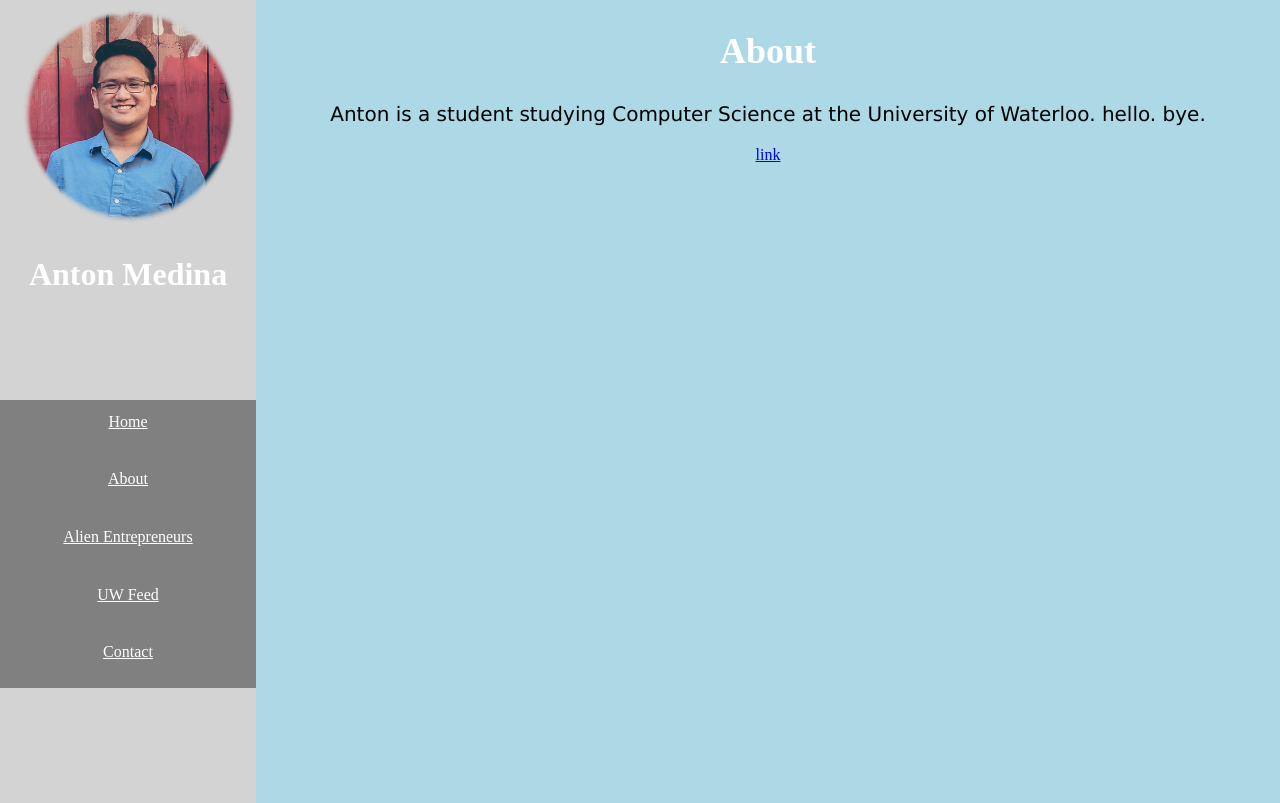
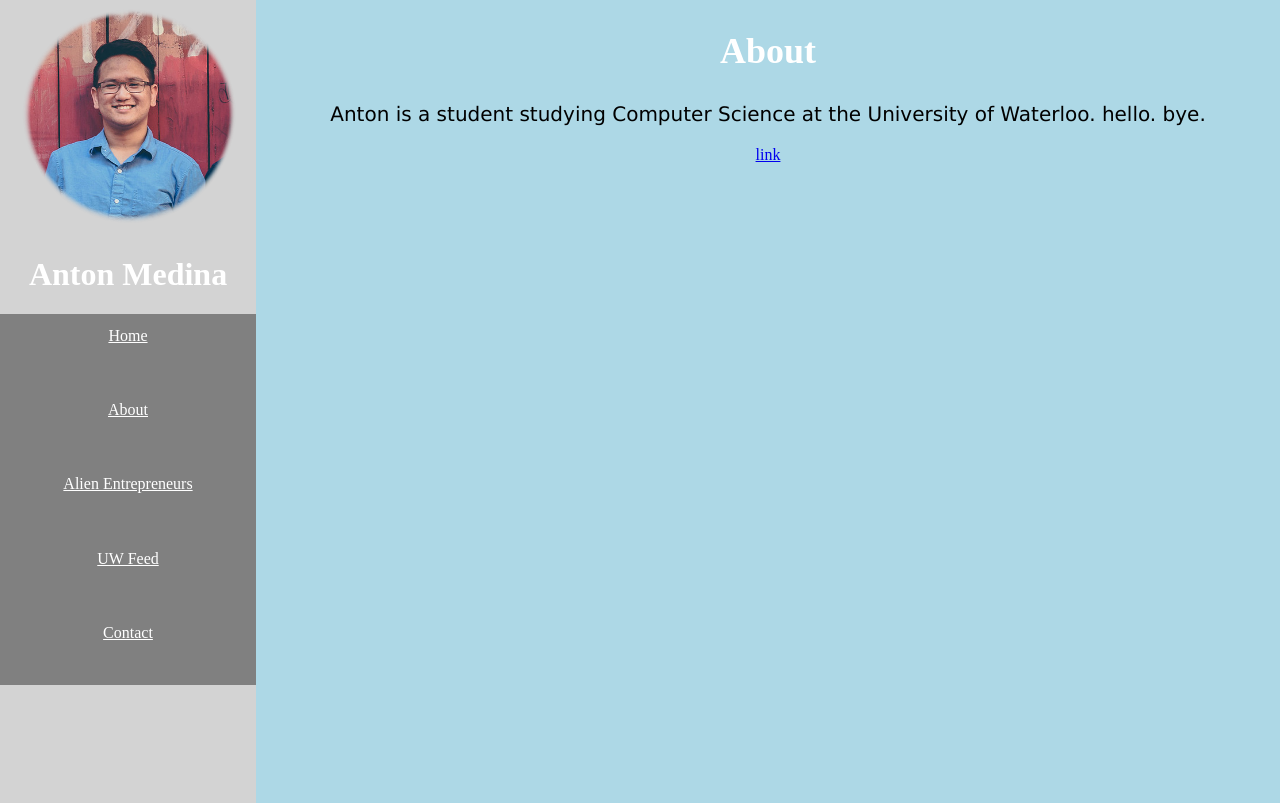
Before and after one commit to ajsmedina/ajsmedina.github.io, a plain HTML site: page index.html in a window 1280 px wide. Shown: the top 803 px of the page. Drawn offline with Linux system fonts and the light colour scheme.

Commit message:
flex version
doesnt exactly resize properly

```diff
--- a/style.css
+++ b/style.css
@@ -21,6 +21,8 @@ p {
 	color: red;
 	width: 20%;
 	position: fixed;
+display:flex;
+flex-direction: column;
 	height: 100%;
 }
 
@@ -51,15 +53,15 @@ width: 100%;
 height: 10%;
 padding-top: 5%;
 padding-bottom: 5%;
-margin: 0px;
 text-align: center;
 }
 
 #links {
-height: 40%;
+flex:4;
+height: 100%;
 }
 
 #face {
 padding: auto;
-height: 50%;
+flex:1;
 }
```
Also changed, not shown: index.html (+0 -1 lines).
